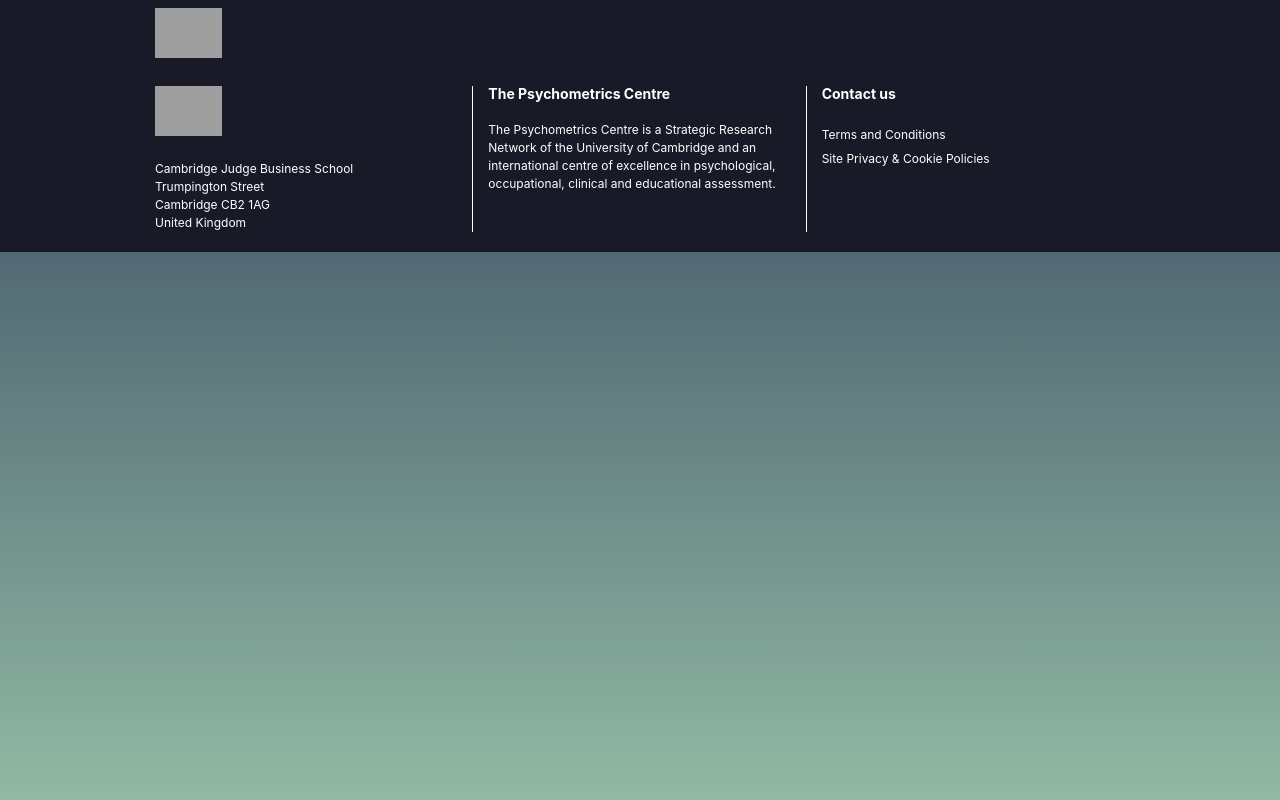
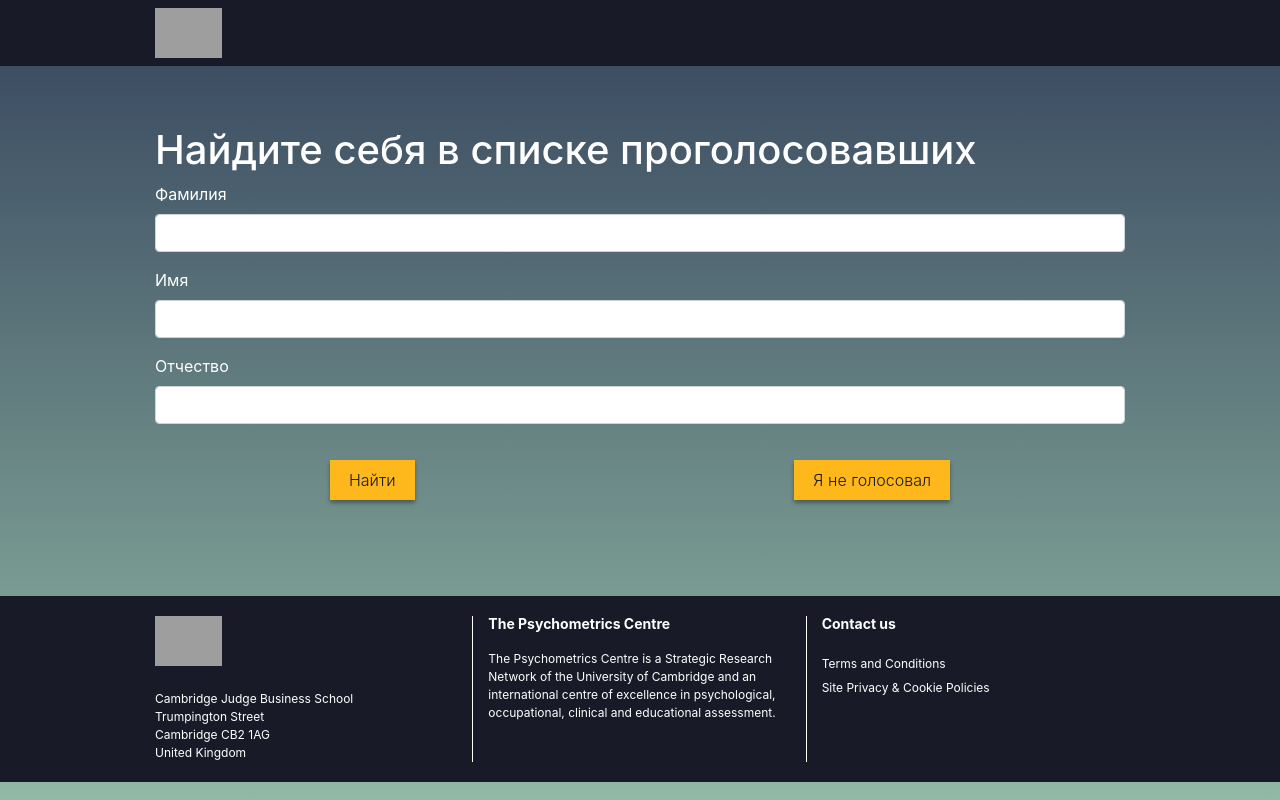
Before and after one commit to Sckmdg/phycho, an Angular app: page /voted in a window 1280 px wide. Before the commit this address led to /. Built offline with nearby package versions, Linux system fonts and the light colour scheme; grey boxes are pictures that could not be loaded.

Commit message:
add voted

```diff
--- a/src/app/app-routing/app-routing.module.ts
+++ b/src/app/app-routing/app-routing.module.ts
@@ -8,6 +8,7 @@ import { PrivacyComponent } from '../components/common/privacy/privacy.component
 import { FormFeedbackComponent } from '../components/form-feedback/form-feedback.component';
 import { TestResultsComponent } from '../components/test-results/test-results.component';
 import { WelcomeComponent } from '../components/welcome/welcome.component';
+import { VotedComponent } from '../components/voted/voted.component';
 
 const routes: Routes = [
   { path: '', redirectTo: 'welcome', pathMatch: 'full' },
@@ -17,7 +18,8 @@ const routes: Routes = [
   { path: 'terms', component: TermsComponent },
   { path: 'privacy', component: PrivacyComponent },
   { path: 'feedback', component: FormFeedbackComponent },
-  { path: 'results', component: TestResultsComponent }
+  { path: 'results', component: TestResultsComponent },
+  { path: 'voted', component: VotedComponent }
 ];
 
 @NgModule({
--- a/src/app/app.module.ts
+++ b/src/app/app.module.ts
@@ -17,6 +17,7 @@ import { PrivacyComponent } from './components/common/privacy/privacy.component'
 import { FormFeedbackComponent } from './components/form-feedback/form-feedback.component';
 import { TestResultsComponent } from './components/test-results/test-results.component';
 import { WelcomeComponent } from './components/welcome/welcome.component';
+import { VotedComponent } from './components/voted/voted.component';
 
 
 @NgModule({
@@ -32,7 +33,8 @@ import { WelcomeComponent } from './components/welcome/welcome.component';
     PrivacyComponent,
     FormFeedbackComponent,
     TestResultsComponent,
-    WelcomeComponent
+    WelcomeComponent,
+    VotedComponent
   ],
   imports: [
     BrowserModule,
--- a/src/app/components/form-feedback/form-feedback.component.html
+++ b/src/app/components/form-feedback/form-feedback.component.html
@@ -24,7 +24,6 @@
   </div>
 
   <div class="form-group row justify-content-end">
-    <button (click)="onSubmit()" class="form-button">No thanks</button>
-    <button (click)="onSubmit()" class="form-button form-button--submit" type="submit">Submit</button>
+    <button (click)="onSubmit()" class="form-button form-button--submit" type="submit">Отправить</button>
   </div>
 </form>
--- a/src/app/components/test-paper/test-paper.component.ts
+++ b/src/app/components/test-paper/test-paper.component.ts
@@ -64,7 +64,7 @@ export class TestPaperComponent implements OnInit, DoCheck {
       this.currentQuestion += 1;
     } else {
       this.questions[this.currentQuestion].value = value;
-      this.router.navigate(['/feedback']);
+      this.router.navigate(['/voted']);
     }
   }
 
--- /dev/null
+++ b/src/app/components/voted/voted.component.html
@@ -0,0 +1,23 @@
+<form class="container-fluid item-container new-page">
+  <h1>Найдите себя в списке проголосовавших</h1>
+
+  <div class="form-group">
+    <label for="firstname">Фамилия</label>
+    <input class="form-control" id="firstname" name="firstname" type="text">
+  </div>
+
+  <div class="form-group">
+    <label for="secondname">Имя</label>
+    <input class="form-control" id="secondname" name="secondname" type="text">
+  </div>
+
+  <div class="form-group">
+    <label for="thirdname">Отчество</label>
+    <input class="form-control" id="thirdname" name="thirdname" type="text">
+  </div>
+
+  <div class="form-group row justify-content-end">
+    <button routerLink="/feedback" class="form-button form-button--submit default-button" type="submit">Найти</button>
+    <button routerLink="/feedback" class="form-button form-button--submit default-button" type="submit">Я не голосовал</button>
+  </div>
+</form>
--- /dev/null
+++ b/src/app/components/voted/voted.component.ts
@@ -0,0 +1,15 @@
+import { Component, OnInit } from '@angular/core';
+
+@Component({
+  selector: 'app-voted',
+  templateUrl: './voted.component.html',
+  styleUrls: ['./voted.component.scss']
+})
+export class VotedComponent implements OnInit {
+  // TODO add validation to fields and render table with results
+  constructor() { }
+
+  ngOnInit() {
+  }
+
+}
```
Also changed, not shown: src/app/components/voted/voted.component.scss (added), 1 other file (tests, documents, lock files or other folders).
